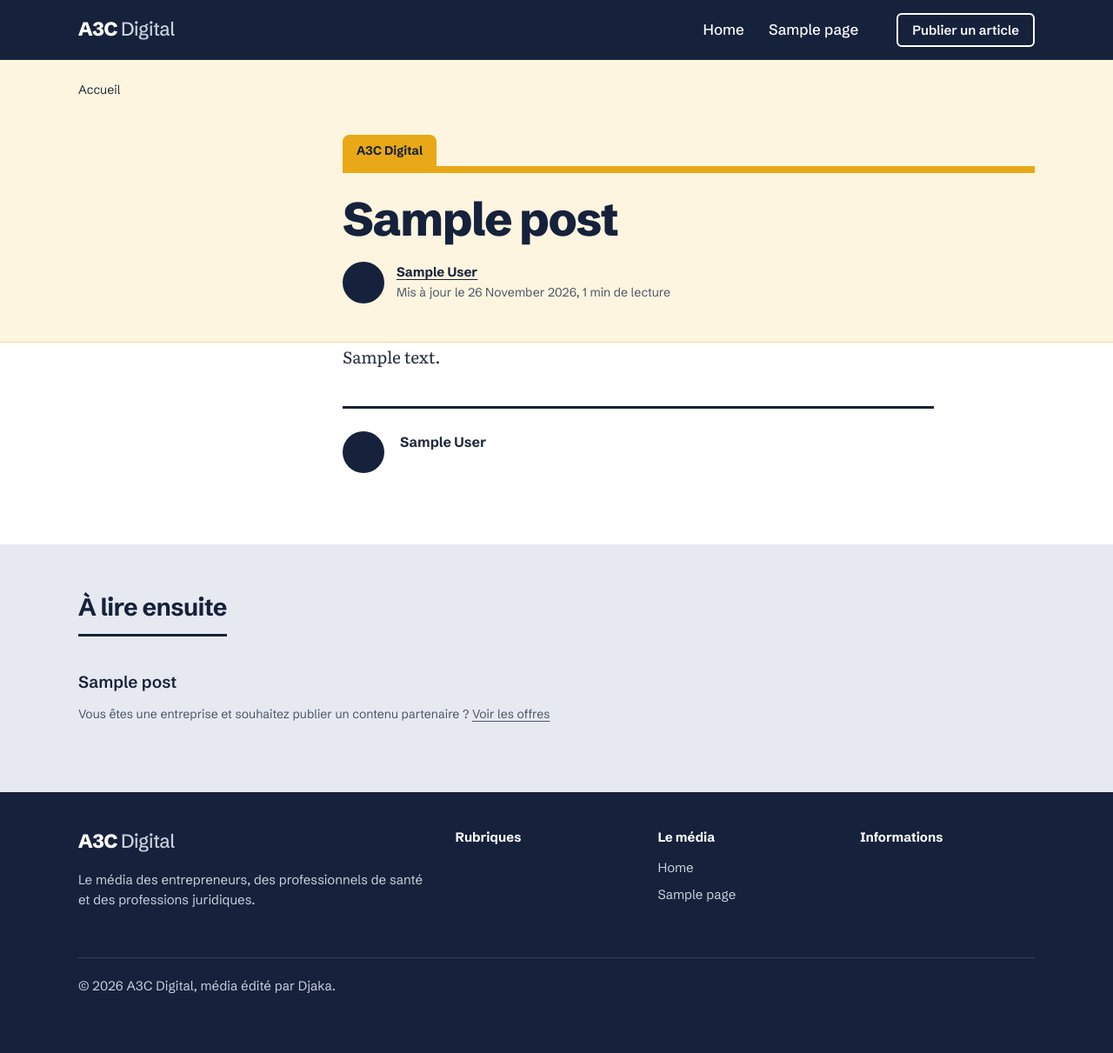
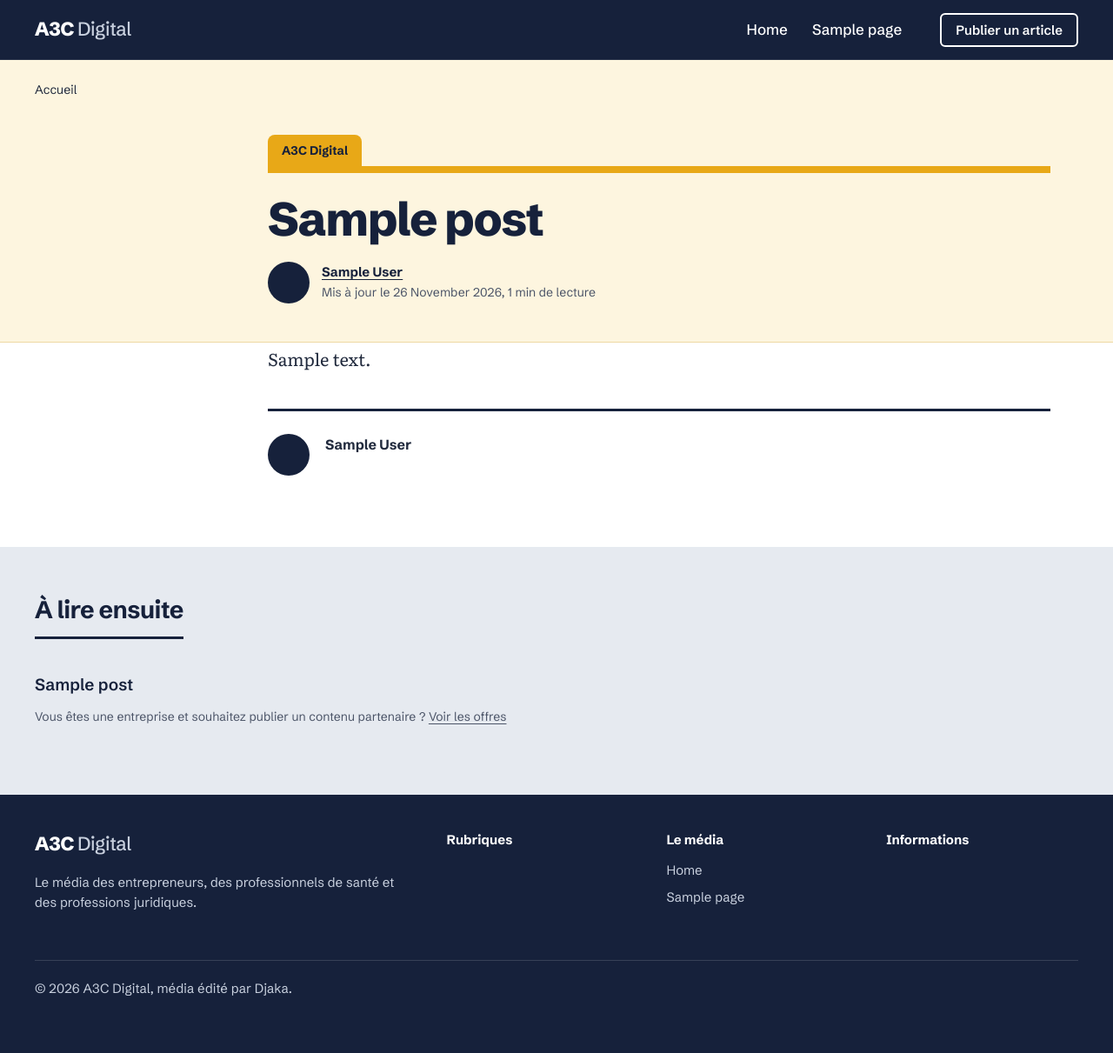
Before and after one commit to ShirleyDjaka/a3cDigital, a WordPress theme: template theme/a3c/single.php in a window 1280 px wide. Shown: the whole page at 87% size. Before the commit the page ends 1142 px from the top, so only its background shows below. Run offline with PHP 8.4 and a stand-in for WordPress, Linux system fonts and the light colour scheme; the site name, menu and one post (Sample post) are stand-ins, and other content is empty; some libraries are stand-ins or nearby versions.

Commit message:
Thème v1.1.2 : colonne de lecture à 900 px sur ordinateur
- Conteneur du site 1280 px, sommaire 220 px, texte 20 px / 1,8
- Tablette et mobile inchangés

Co-Authored-By: Claude Opus 5.5 <noreply@anthropic.com>
Claude-Session: https://claude.ai/code/session_01Nbmm8KNYzTvF5NSyPV2rqa

```diff
--- a/theme/a3c/assets/css/main.css
+++ b/theme/a3c/assets/css/main.css
@@ -613,3 +613,13 @@ a:hover { text-decoration-thickness: 2px; }
 @media (max-width: 960px) {
   .article-corps .contenu, .article-corps .sommaire { grid-column: 1; grid-row: auto; }
 }
+
+/* Largeur de lecture élargie sur ordinateur (demande de l'éditrice : environ 900 px) */
+:root { --largeur: 1280px; }
+@media (min-width: 961px) {
+  .article-corps .conteneur { grid-template-columns: 220px minmax(0, 1fr); gap: 48px; }
+  .article-entete .entete-texte { margin-left: 268px; max-width: 900px; }
+  .contenu { max-width: 900px; }
+  .article-corps .contenu { font-size: 20px; line-height: 1.8; }
+  .page-corps .contenu { max-width: 900px; }
+}
--- a/theme/a3c/functions.php
+++ b/theme/a3c/functions.php
@@ -5,7 +5,7 @@
 
 defined( 'ABSPATH' ) || exit;
 
-define( 'A3C_VERSION', '1.1.1' );
+define( 'A3C_VERSION', '1.1.2' );
 
 require get_template_directory() . '/inc/audience.php';
 require get_template_directory() . '/inc/article.php';
--- a/theme/a3c/style.css
+++ b/theme/a3c/style.css
@@ -4,7 +4,7 @@ Theme URI: https://a3cdigital.com/
 Author: Djaka
 Author URI: https://djaka.fr/
 Description: Thème sur mesure du média A3C Digital (entrepreneurs, santé, juridique). Concept des intercalaires : une couleur par audience. Léger, sans constructeur de pages.
-Version: 1.1.1
+Version: 1.1.2
 Requires at least: 6.4
 Requires PHP: 8.0
 License: GNU General Public License v2 or later
```
Also changed, not shown: docs/plan-refonte.md (+1 -1 lines), theme/a3c/assets/src/wordpress.css (+10 -0 lines).
